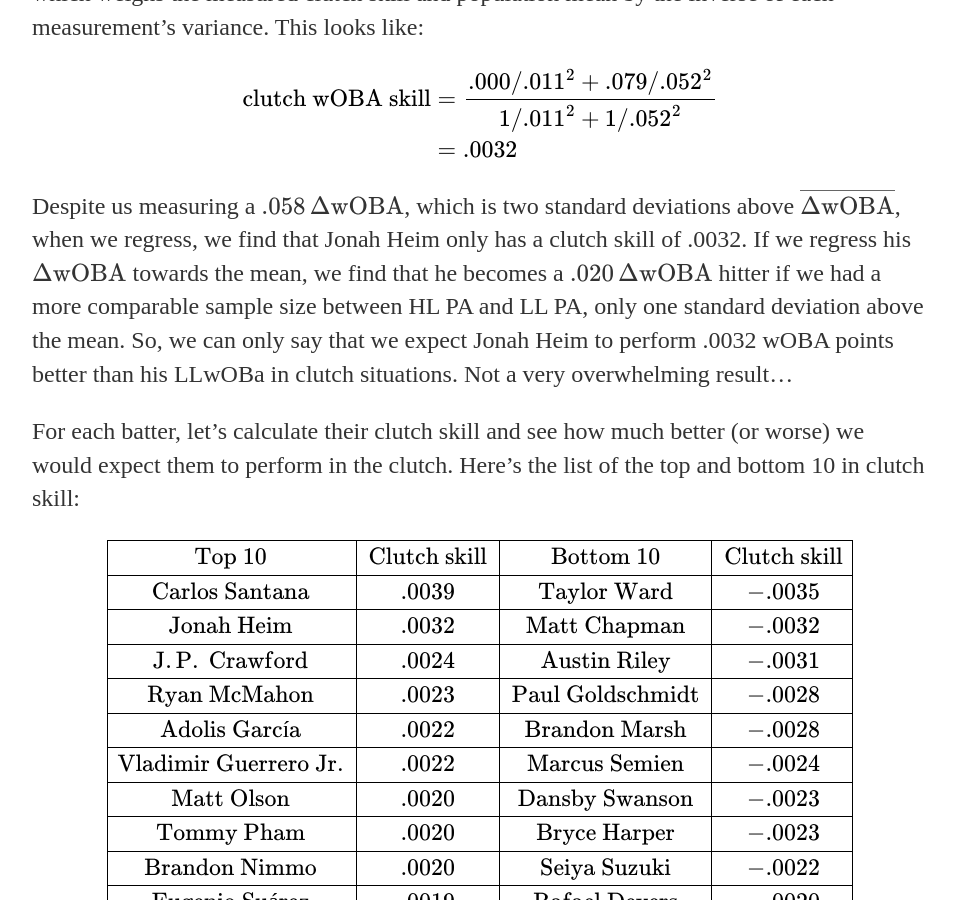
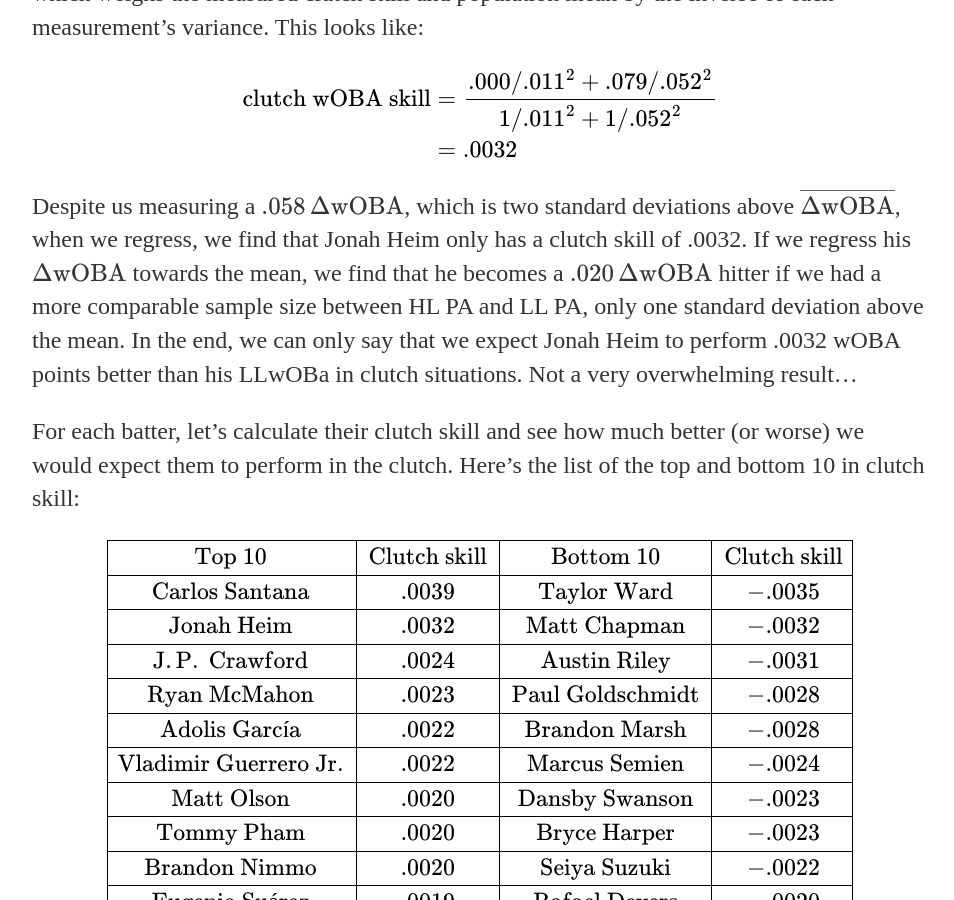
Before and after one commit to timrehm/timrehm.github.io, a Jekyll site: the page built from _posts/2026-5-24-leverage.md, in a window 1280 px wide and 900 px high, scrolled down 8015 px. Shown: the whole window, without its empty margins (160-1114 px from the left). Built offline with Jekyll 4.4.1, drawn with Linux system fonts in a browser that asks for light colours.

Commit message:
Update 2026-5-24-leverage.md

```diff
--- a/_posts/2026-5-24-leverage.md
+++ b/_posts/2026-5-24-leverage.md
@@ -121,7 +121,7 @@ $$
 \end{align*}
 $$
 
-Despite us measuring a $.058\,\Delta\mathrm{wOBA}$, which is two standard deviations above $\overline{\Delta\mathrm{wOBA}}$, when we regress, we find that Jonah Heim only has a clutch skill of .0032. If we regress his $\Delta\mathrm{wOBA}$ towards the mean, we find that he becomes a $.020\,\Delta\mathrm{wOBA}$ hitter if we had a more comparable sample size between HL PA and LL PA, only one standard deviation above the mean. So, we can only say that we expect Jonah Heim to perform .0032 wOBA points better than his LLwOBa in clutch situations. Not a very overwhelming result...
+Despite us measuring a $.058\,\Delta\mathrm{wOBA}$, which is two standard deviations above $\overline{\Delta\mathrm{wOBA}}$, when we regress, we find that Jonah Heim only has a clutch skill of .0032. If we regress his $\Delta\mathrm{wOBA}$ towards the mean, we find that he becomes a $.020\,\Delta\mathrm{wOBA}$ hitter if we had a more comparable sample size between HL PA and LL PA, only one standard deviation above the mean. In the end, we can only say that we expect Jonah Heim to perform .0032 wOBA points better than his LLwOBa in clutch situations. Not a very overwhelming result...
 
 For each batter, let's calculate their clutch skill and see how much better (or worse) we would expect them to perform in the clutch. Here's the list of the top and bottom 10 in clutch skill:
 
```
